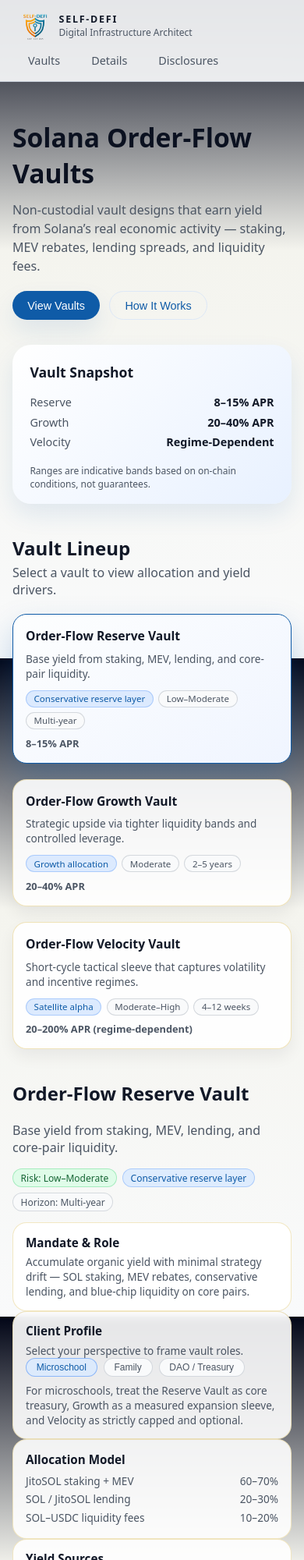
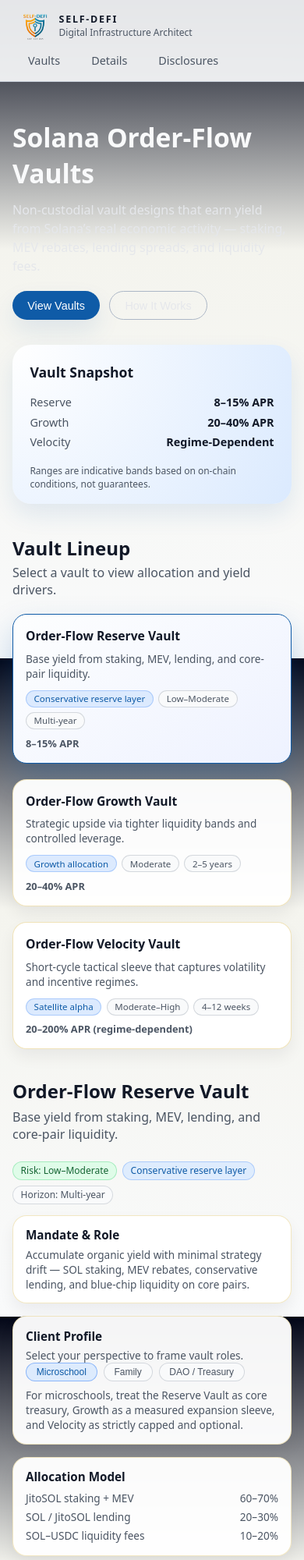
Before and after one commit to Self-Defi/solana-orderflow-vaults, a plain HTML site: page index.html in a window 390 px wide. Shown: the top 2000 px of the page at 78% size. Drawn offline with Linux system fonts and the light colour scheme.

Commit message:
Update styles.css

```diff
--- a/styles.css
+++ b/styles.css
@@ -102,7 +102,7 @@ body {
 /* Page layout */
 
 .page {
-  max-width: 1200px;
+  max-width: 1180px;
   margin: 0 auto;
   padding: 1.5rem 1.25rem 3rem;
 }
@@ -121,12 +121,12 @@ body {
 .hero-text h1 {
   font-size: clamp(2.1rem, 3vw, 2.7rem);
   margin: 0 0 0.75rem;
-  color: #0b1120;
+  color: #f9fafb;
 }
 
 .hero-subtitle {
   margin: 0;
-  color: var(--text-muted);
+  color: #e5e7eb;
   line-height: 1.5;
   max-width: 600px;
 }
@@ -159,8 +159,8 @@ body {
 
 .btn-outline {
   background: transparent;
-  color: var(--accent);
-  border: 1px solid var(--accent-soft-2);
+  color: #e5e7eb;
+  border: 1px solid rgba(148, 163, 184, 0.75);
 }
 
 .btn-disabled {
@@ -174,14 +174,14 @@ body {
 }
 
 .btn-outline:hover {
-  background: var(--accent-soft);
+  background: rgba(15, 23, 42, 0.5);
 }
 
 /* Hero card */
 
 .hero-card {
   border-radius: var(--radius-xl);
-  background: linear-gradient(135deg, #ffffff, #e8f1ff);
+  background: radial-gradient(circle at top left, #ffffff, #dbeafe);
   box-shadow: var(--shadow-soft);
   padding: 1.4rem 1.4rem 1.1rem;
   display: flex;
@@ -240,7 +240,7 @@ body {
 /* Vault grid */
 
 .vaults-section {
-  margin-bottom: 2.5rem;
+  margin-bottom: 2.3rem;
 }
 
 .vault-grid {
@@ -250,7 +250,7 @@ body {
 }
 
 .vault-card {
-  background: rgba(255, 255, 255, 0.9);
+  background: rgba(255, 255, 255, 0.96);
   border-radius: var(--radius-lg);
   padding: 1rem;
   border: 1px solid rgba(212, 175, 55, 0.35);
@@ -273,7 +273,7 @@ body {
 .vault-card.active {
   border-color: var(--accent);
   box-shadow: 0 20px 40px rgba(15, 91, 167, 0.25);
-  background: linear-gradient(145deg, #fdfefe, #f0f5ff);
+  background: linear-gradient(145deg, #fdfefe, #eef2ff);
 }
 
 .vault-name {
@@ -314,33 +314,35 @@ body {
   color: var(--text-muted);
 }
 
-/* Details layout */
+/* Details */
 
 .details-section {
   margin-bottom: 2.5rem;
 }
 
-.details-layout {
-  display: grid;
-  grid-template-columns: minmax(0, 1.8fr) minmax(0, 1.1fr);
+.details-header {
+  display: flex;
+  justify-content: space-between;
+  align-items: flex-start;
   gap: 1.5rem;
-  align-items: flex-start;
+  margin-bottom: 0.9rem;
 }
 
-.details-main h2 {
-  margin-top: 0;
+.details-header h2 {
+  margin: 0;
 }
 
 .detail-tagline {
   color: var(--text-muted);
-  margin-top: 0.35rem;
+  margin: 0.35rem 0 0;
+  max-width: 540px;
 }
 
 .detail-badges {
   display: flex;
   flex-wrap: wrap;
   gap: 0.45rem;
-  margin: 0.9rem 0;
+  justify-content: flex-end;
 }
 
 .badge {
@@ -376,18 +378,20 @@ body {
   color: #b91c1c;
 }
 
-.detail-columns {
+/* Unified board */
+
+.details-board {
   display: grid;
-  grid-template-columns: repeat(2, minmax(0, 1fr));
-  gap: 0.9rem;
-  margin-top: 1rem;
+  grid-template-columns: repeat(3, minmax(0, 1fr));
+  gap: 1rem;
 }
 
 .detail-card {
-  background: rgba(255, 255, 255, 0.9);
+  background: rgba(255, 255, 255, 0.96);
   border-radius: var(--radius-lg);
   padding: 0.9rem 1rem;
   border: 1px solid rgba(212, 175, 55, 0.3);
+  box-shadow: var(--shadow-subtle);
   backdrop-filter: blur(6px);
 }
 
@@ -400,6 +404,16 @@ body {
   margin: 0;
   font-size: 0.85rem;
   color: var(--text-muted);
+}
+
+.detail-span-2 {
+  grid-column: span 2;
+}
+
+.detail-side {
+  display: flex;
+  flex-direction: column;
+  justify-content: flex-start;
 }
 
 .allocation-list,
@@ -418,31 +432,7 @@ body {
   padding: 0.15rem 0;
 }
 
-/* Side panel */
-
-.details-side {
-  display: flex;
-  flex-direction: column;
-  gap: 0.9rem;
-}
-
-.side-card {
-  background: rgba(255, 255, 255, 0.9);
-  border-radius: var(--radius-lg);
-  padding: 0.9rem 1rem;
-  border: 1px solid rgba(212, 175, 55, 0.3);
-  box-shadow: var(--shadow-subtle);
-  backdrop-filter: blur(6px);
-}
-
-.side-card-muted {
-  background: rgba(248, 250, 252, 0.95);
-}
-
-.side-card h3 {
-  margin: 0 0 0.4rem;
-  font-size: 0.95rem;
-}
+/* Profile side content */
 
 .side-help {
   margin: 0 0 0.6rem;
@@ -482,7 +472,7 @@ body {
 /* Disclaimers */
 
 .disclaimer-section {
-  margin-top: 2.5rem;
+  margin-top: 2.3rem;
 }
 
 .disclaimer-grid {
@@ -493,7 +483,7 @@ body {
 }
 
 .disclaimer-card {
-  background: rgba(255, 255, 255, 0.9);
+  background: rgba(255, 255, 255, 0.96);
   border-radius: var(--radius-lg);
   padding: 0.9rem 1rem;
   border: 1px solid rgba(212, 175, 55, 0.3);
@@ -534,8 +524,21 @@ body {
     grid-template-columns: repeat(2, minmax(0, 1fr));
   }
 
-  .details-layout {
-    grid-template-columns: minmax(0, 1fr);
+  .details-header {
+    flex-direction: column;
+    align-items: flex-start;
+  }
+
+  .detail-badges {
+    justify-content: flex-start;
+  }
+
+  .details-board {
+    grid-template-columns: repeat(2, minmax(0, 1fr));
+  }
+
+  .detail-span-2 {
+    grid-column: span 2;
   }
 
   .disclaimer-grid {
@@ -560,8 +563,12 @@ body {
     grid-template-columns: minmax(0, 1fr);
   }
 
-  .detail-columns {
+  .details-board {
     grid-template-columns: minmax(0, 1fr);
+  }
+
+  .detail-span-2 {
+    grid-column: span 1;
   }
 
   .disclaimer-grid {
```
